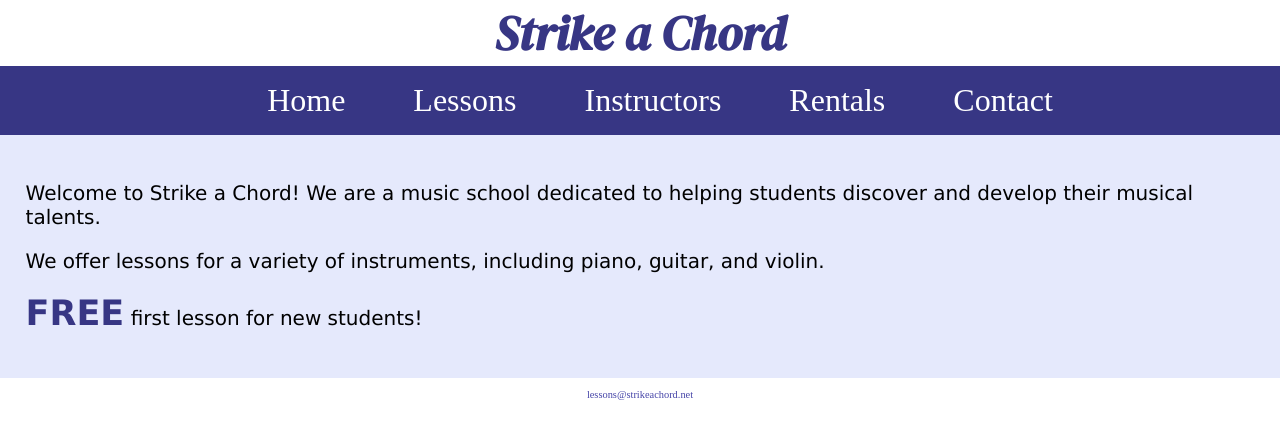
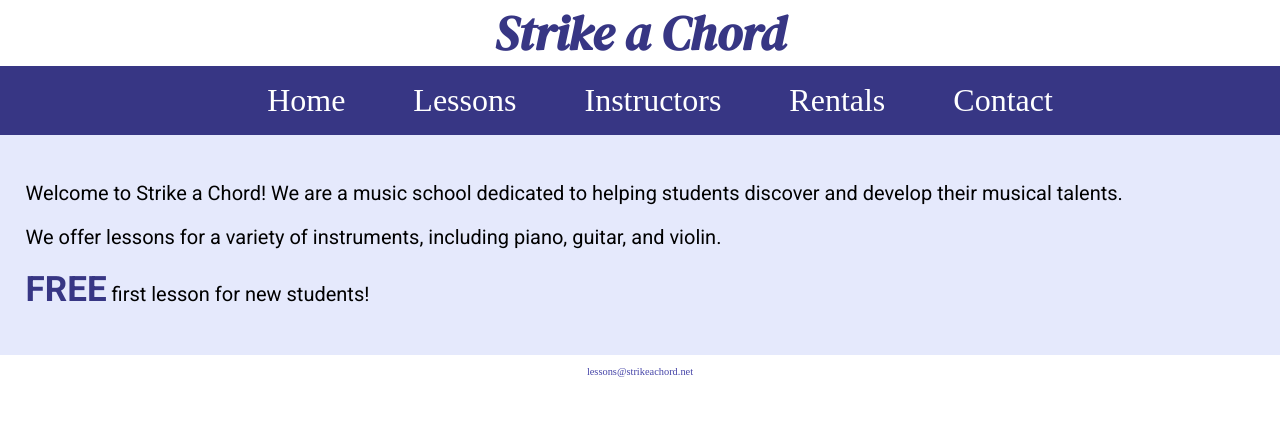
Before and after one commit to nicolea072607-cloud/Css, a plain HTML site: page index.html in a window 1280 px wide. Drawn offline with Linux system fonts and the light colour scheme; files whose address does not match are found by name.

Commit message:
Change font-family to 'Roboto' in main styles

```diff
--- a/css/styles.css
+++ b/css/styles.css
@@ -51,7 +51,7 @@ main {
     padding: 2%;
     background-color: #e5e9fc;
     overflow: auto;
-    font-family: Verdana, Arial, sans-serif;
+    font-family: 'Roboto', sans-serif;
 }
 
 main p {
```
